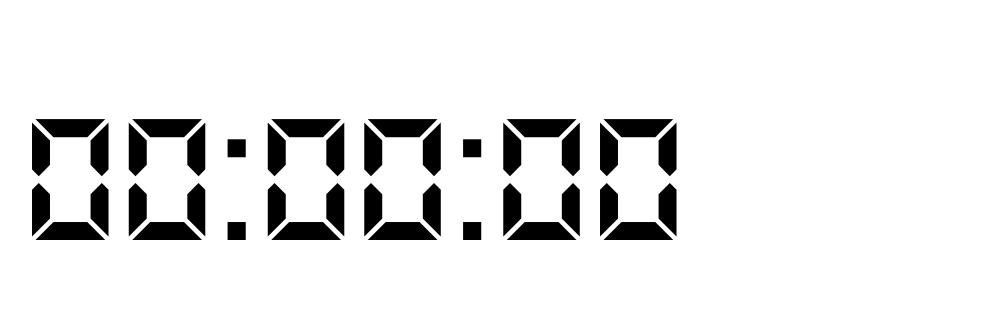
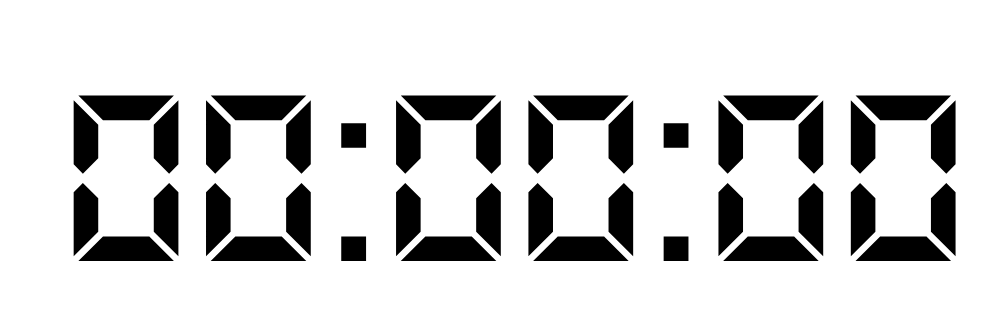
Before and after one commit to pizzasperoni/chronometer, a website: page src/index.pug in a window 1280 px wide. Shown: the part 188-499 px from the top of the page, without its empty margins (125-1112 px from the left). Drawn offline with nearby package versions, Linux system fonts and the light colour scheme; files that its build step writes are made by us from their sources.

Commit message:
changes in font size

```diff
--- a/src/css/style.sass
+++ b/src/css/style.sass
@@ -4,7 +4,7 @@
 
 #chrono
 	font-family: 'DS-DIGI'
-	font-size: 190px
-	padding-left: 11%
-	padding-top: 21%
+	font-size: 260px
+	padding-left: 14%
+	padding-top: 18%
 	border-style: none
```
Also changed, not shown: .tmp/digital-7.ttf (deleted), .tmp/style.css.
